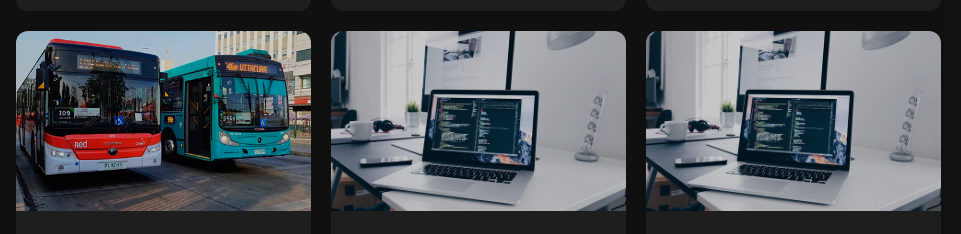
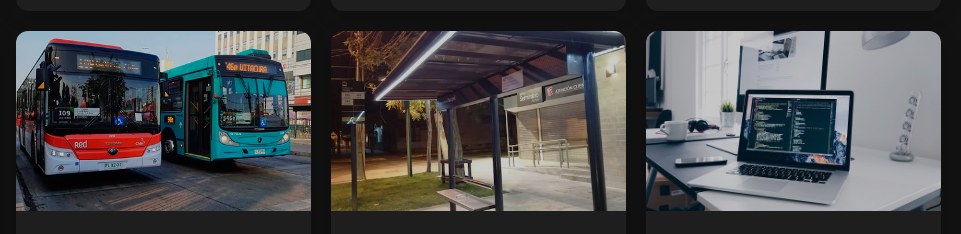
Before and after one commit to Teleco-do-Santos/Teleco-Do-Santos-Web, a plain HTML site: page blogs.html in a window 1280 px wide. Shown: the part 566-800 px from the top of the page, 319-1280 px from the left. Drawn offline with Linux system fonts and the light colour scheme.

Commit message:
Update blogs.html

```diff
--- a/blogs.html
+++ b/blogs.html
@@ -90,7 +90,7 @@
 
             <article class="post">
                 <div class="post-header">
-                    <img src="src/computer-4795762_640.jpg" alt="Imagen 7" class="post-img">
+                    <img src="src/paraderos.png" alt="Imagen 7" class="post-img">
                 </div>
                 <div class="post-content">
                     <h2 class="post-title">Título de la publicación 7</h2>
```
